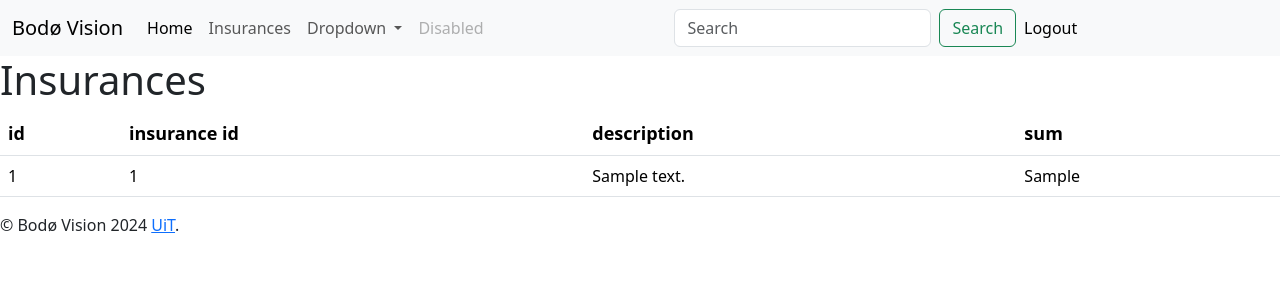
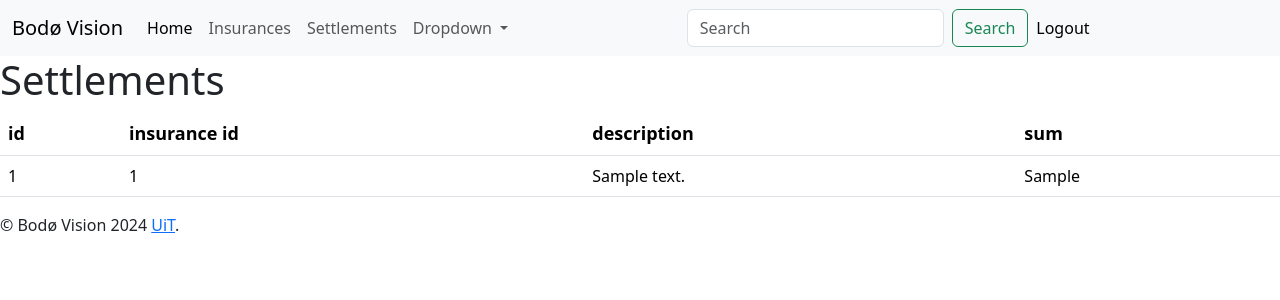
Before and after one commit to martinfosby/ForsikringsApp, a Flask app: page /settlements in a window 1280 px wide. Shown: the top 300 px of the page. Run offline with Flask 3, Linux system fonts and the light colour scheme; a user stored in the database is signed in; tables that the repository leaves empty hold one stand-in row (values such as "Sample post"); some libraries are stand-ins or nearby versions.

Commit message:
lagd settlement knapp, og fjernet disabled knapp

```diff
--- a/flask_app/app/templates/base.html
+++ b/flask_app/app/templates/base.html
@@ -29,6 +29,9 @@
                                         <li class="nav-item">
                                             <a class="nav-link" href="{{ url_for('insurances.insurances_list') }}">Insurances</a>
                                         </li>
+                                        <li class="nav-item">
+                                            <a class="nav-link" href="{{ url_for('settlements.settlement_list') }}">Settlements</a>
+                                        </li>
                                         <li class="nav-item dropdown">
                                             <a class="nav-link dropdown-toggle" href="#" role="button" data-bs-toggle="dropdown" aria-expanded="false">
                                                 Dropdown
@@ -39,9 +42,6 @@
                                                 <li><hr class="dropdown-divider"></li>
                                                 <li><a class="dropdown-item" href="#">Something else here</a></li>
                                             </ul>
-                                        </li>
-                                        <li class="nav-item">
-                                            <a class="nav-link disabled" aria-disabled="true">Disabled</a>
                                         </li>
 
                                     </ul>
--- a/flask_app/app/templates/settlements/settlements_list.html
+++ b/flask_app/app/templates/settlements/settlements_list.html
@@ -3,7 +3,7 @@
 
 
 {% block content %}
-    <h1>Insurances</h1>
+    <h1>Settlements</h1>
 
     <table class = "table"> <!--ikke slett-->
         <tr>
```
